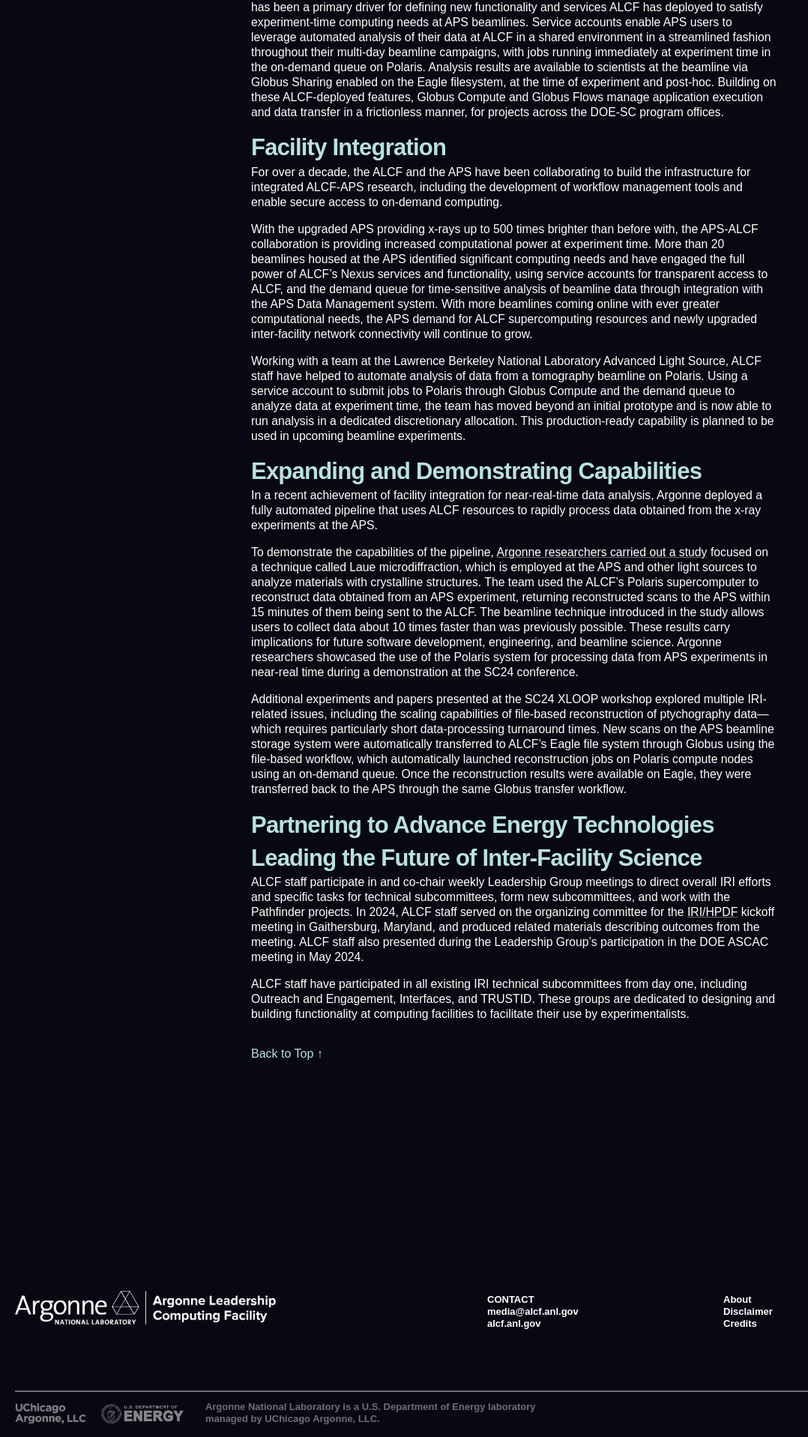
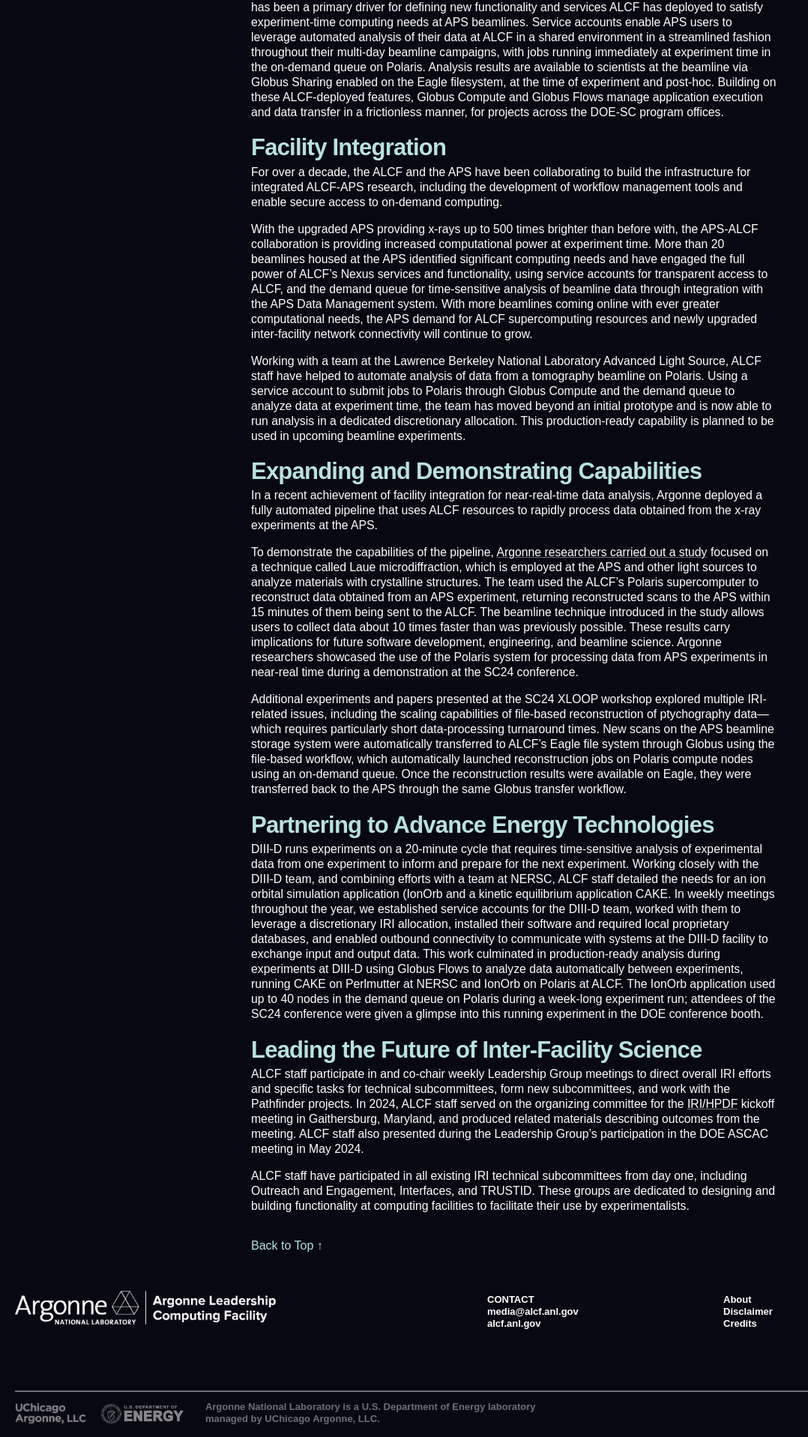
Before and after one commit to argonne-lcf/AR2024, a Jekyll site: the page built from 02_features/nexus-iri.md, in a window 1280 px wide. Shown: the part 1595-3512 px from the top of the page at 75% size, without its empty margins (0-1078 px from the left). Built offline with Jekyll 4.4.1, drawn with Linux system fonts in a browser that asks for light colours; some web fonts are replaced.

Commit message:
Update nexus-iri.md
partnering to advance draft text

```diff
--- a/02_features/nexus-iri.md
+++ b/02_features/nexus-iri.md
@@ -47,6 +47,7 @@
 Additional experiments and papers presented at the SC24 XLOOP workshop explored multiple IRI-related issues, including the scaling capabilities of file-based reconstruction of ptychography data—which requires particularly short data-processing turnaround times. New scans on the APS beamline storage system were automatically transferred to ALCF’s Eagle file system through Globus using the file-based workflow, which automatically launched reconstruction jobs on Polaris compute nodes using an on-demand queue. Once the reconstruction results were available on Eagle, they were transferred back to the APS through the same Globus transfer workflow.
 
 # Partnering to Advance Energy Technologies
+DIII-D runs experiments on a 20-minute cycle that requires time-sensitive analysis of experimental data from one experiment to inform and prepare for the next experiment. Working closely with the DIII-D team, and combining efforts with a team at NERSC, ALCF staff detailed the needs for an ion orbital simulation application (IonOrb and a kinetic equilibrium application CAKE. In weekly meetings throughout the year, we established service accounts for the DIII-D team, worked with them to leverage a discretionary IRI allocation, installed their software and required local proprietary databases, and enabled outbound connectivity to communicate with systems at the DIII-D facility to exchange input and output data. This work culminated in production-ready analysis during experiments at DIII-D using Globus Flows to analyze data automatically between experiments, running CAKE on Perlmutter at NERSC and IonOrb on Polaris at ALCF. The IonOrb application used up to 40 nodes in the demand queue on Polaris during a week-long experiment run; attendees of the SC24 conference were given a glimpse into this running experiment in the DOE conference booth.
 
 
 
```
